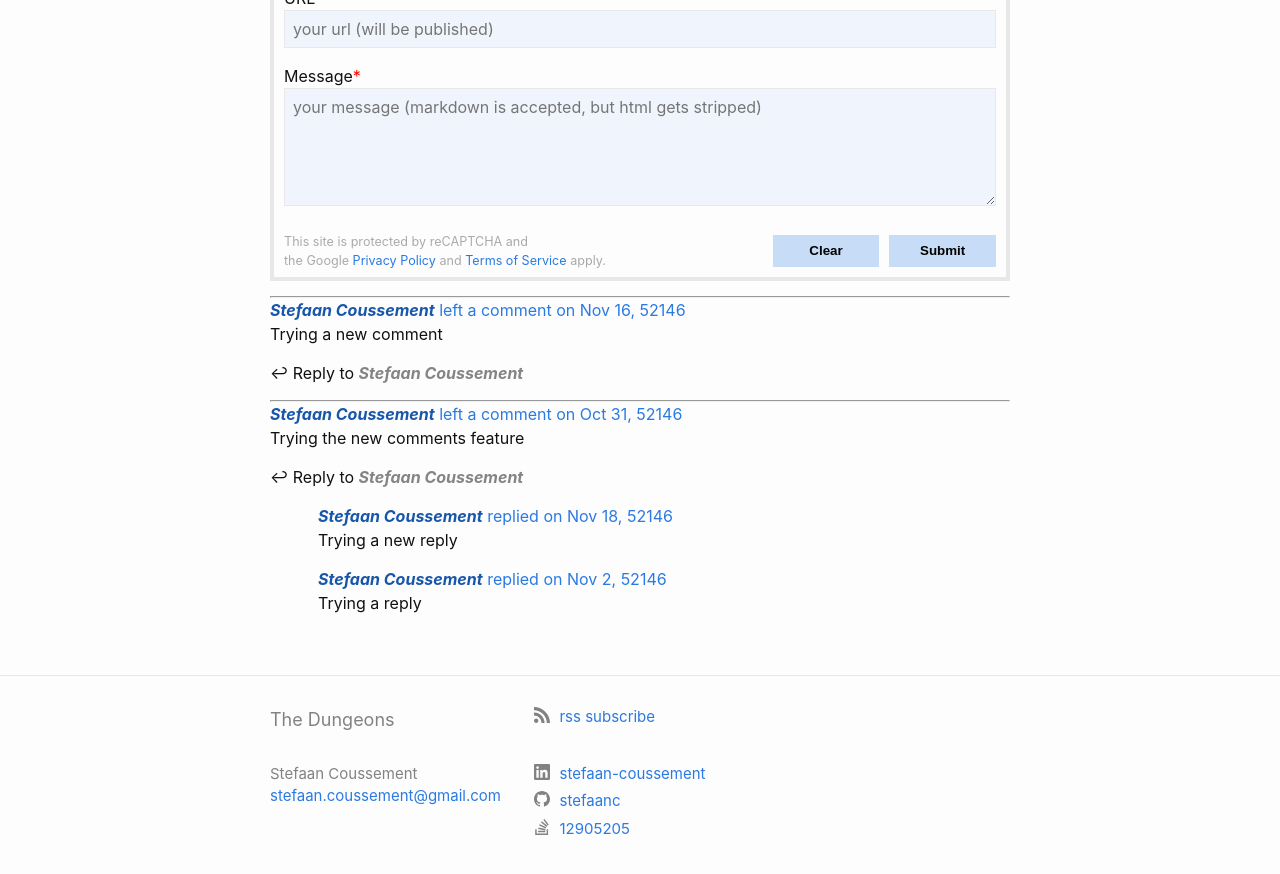
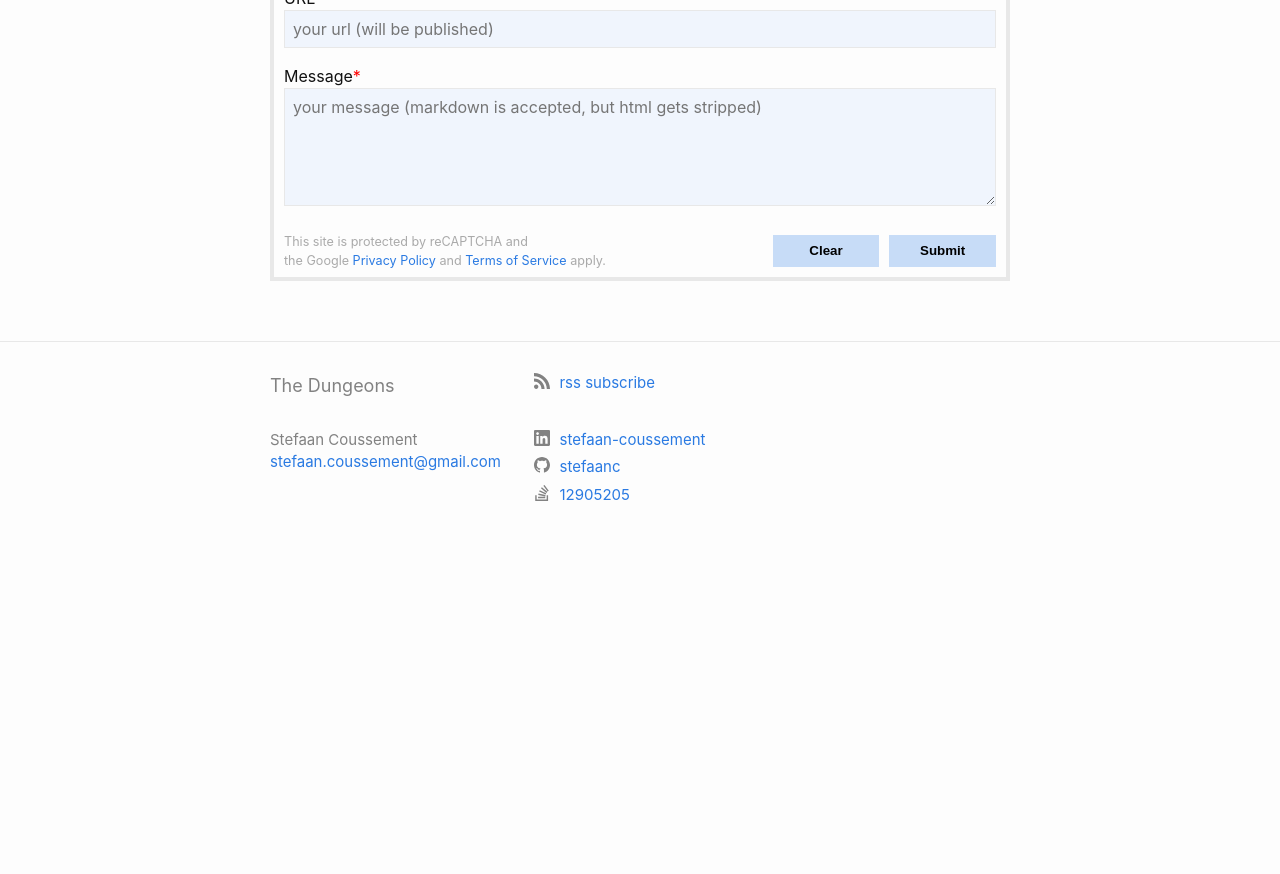
Before and after one commit to stefaanc/stefaanc.github.io, a Jekyll site: the page built from _posts/2020-02-17-implementing-a-terraform-provider.md, in a window 1280 px wide and 900 px high, scrolled down 11760 px. Shown: the top 874 px of the window. Built offline with Jekyll 4.4.1, drawn with Linux system fonts in a browser that asks for light colours; after the commit the page ends 12326 px from its top, so only the background shows below that.

Commit message:
playing with comments

```diff
--- a/_data/comments/implementing-a-terraform-provider/comment-1583427883866.yml
+++ /dev/null
@@ -1,8 +0,0 @@
-_id: 68ac14b0-5f03-11ea-9c83-af85b362f0aa
-replying_to: ''
-name: Stefaan Coussement
-email: 8446cbd132983c8a8917431925987bb3
-url: ''
-password: ''
-message: Trying the new comments feature
-date: 1583427883864
--- a/_data/comments/implementing-a-terraform-provider/comment-1583429291958.yml
+++ /dev/null
@@ -1,8 +0,0 @@
-_id: afd78100-5f06-11ea-9c83-af85b362f0aa
-replying_to: ''
-name: Stefaan Coussement
-email: 8446cbd132983c8a8917431925987bb3
-url: ''
-password: ''
-message: Trying a new comment
-date: 1583429291957
--- a/_data/comments/implementing-a-terraform-provider/comment-1583429403810.yml
+++ /dev/null
@@ -1,8 +0,0 @@
-_id: f2b03c60-5f06-11ea-9c83-af85b362f0aa
-replying_to: '1'
-name: Stefaan Coussement
-email: 8446cbd132983c8a8917431925987bb3
-url: ''
-password: ''
-message: Trying a new reply
-date: 1583429403810
--- a/_includes/staticman_comment.html
+++ b/_includes/staticman_comment.html
@@ -32,7 +32,7 @@
   <div class="comment-replies">
     {% capture i %}{{ include.index }}{% endcapture %}
     {% assign replies = site.data.comments[page.slug] | where_exp: "item", "item.replying_to == i" %}
-    {% assign replies_by_date = replies | sort: "date" | reverse %}
+    {% assign replies_by_date = replies | sort: "_sort" | reverse %}
     {% for reply in replies_by_date %}
       {% assign index       = forloop.length | plus: 1 | minus: forloop.index %}
       {% assign replying_to = reply.replying_to %}
--- a/_includes/staticman_comment_form.html
+++ b/_includes/staticman_comment_form.html
@@ -6,7 +6,7 @@
     <input name="options[slug]" type="hidden" value="{{ page.slug }}">
     <input name="options[reCaptcha][siteKey]" type="hidden" value="{{ site.reCaptcha.siteKey }}">
     <input name="options[reCaptcha][secret]" type="hidden" value="{{ site.reCaptcha.secret }}">
-    <input name="fields[replying_to]" type="hidden" value="" id="comment-form-replying-to">
+    <input id="comment-form-replying-to" name="fields[replying_to]" type="hidden" value="">
 
     <div class="comment-form-body">
       <fieldset class="comment-form-name required">
--- a/_includes/staticman_comments.html
+++ b/_includes/staticman_comments.html
@@ -20,7 +20,7 @@
 
   {% if site.data.comments[page.slug] %}
     {% assign comments = site.data.comments[page.slug] | where_exp: "item", "item.replying_to == ''" %}
-    {% assign comments_by_date = comments | sort: "date" | reverse %}
+    {% assign comments_by_date = comments | sort: "_sort" | reverse %}
     {% for comment in comments_by_date %}
       {% assign index       = forloop.length | plus: 1 | minus: forloop.index %}
       {% assign email       = comment.email %}
--- a/assets/staticman.js
+++ b/assets/staticman.js
@@ -100,8 +100,6 @@
 
                 console.log("reCAPTCHA checked");
 
-console.log($(formElement).serialize());
-
                 $.ajax({
                     type: $(formElement).attr('method'),
                     url:  $(formElement).attr('action'),
```
Also changed, not shown: _data/comments/implementing-a-terraform-provider/comment-1583428048590.yml (deleted, +0 -8 lines), staticman.yml (+10 -1 lines).
